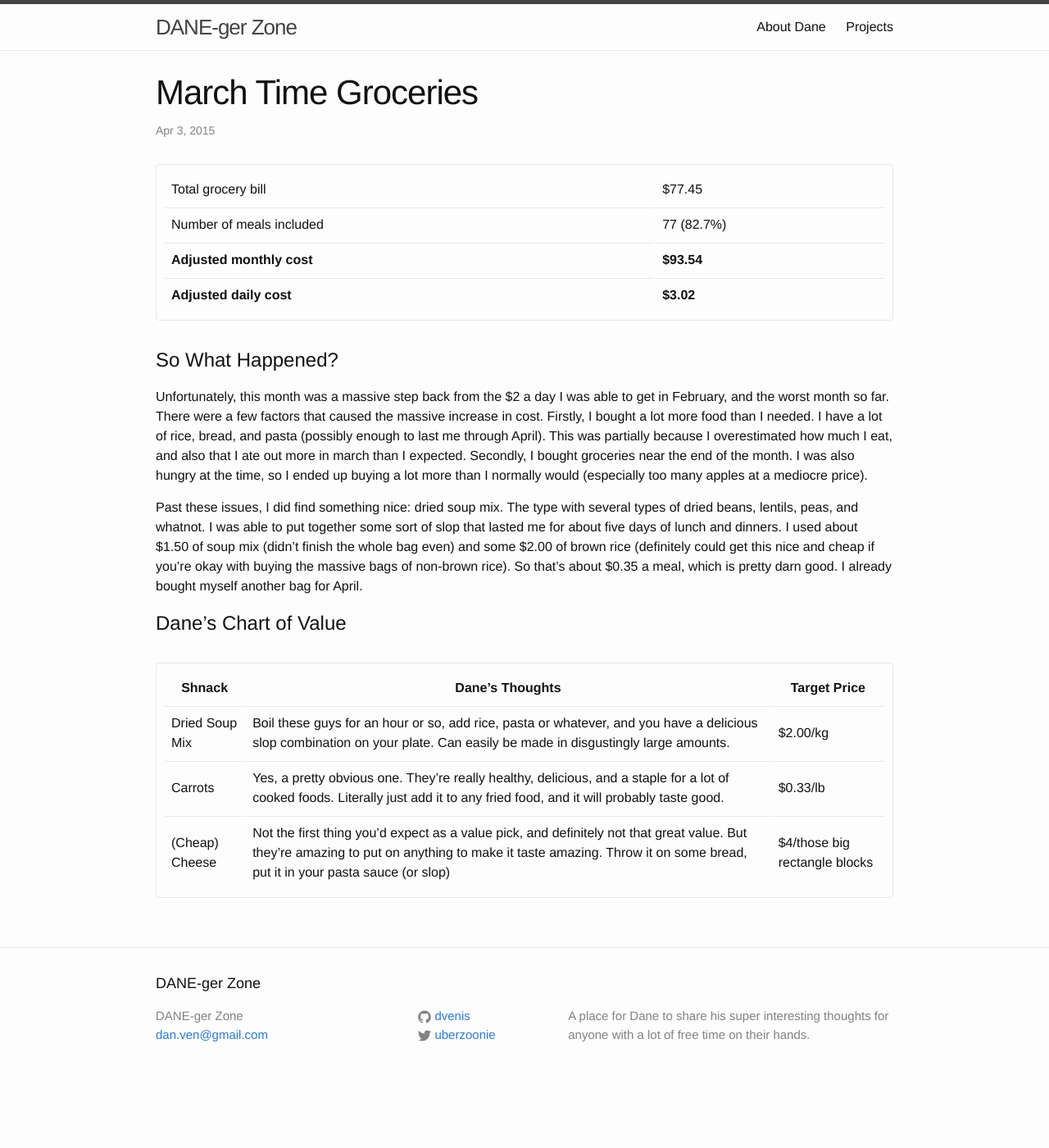
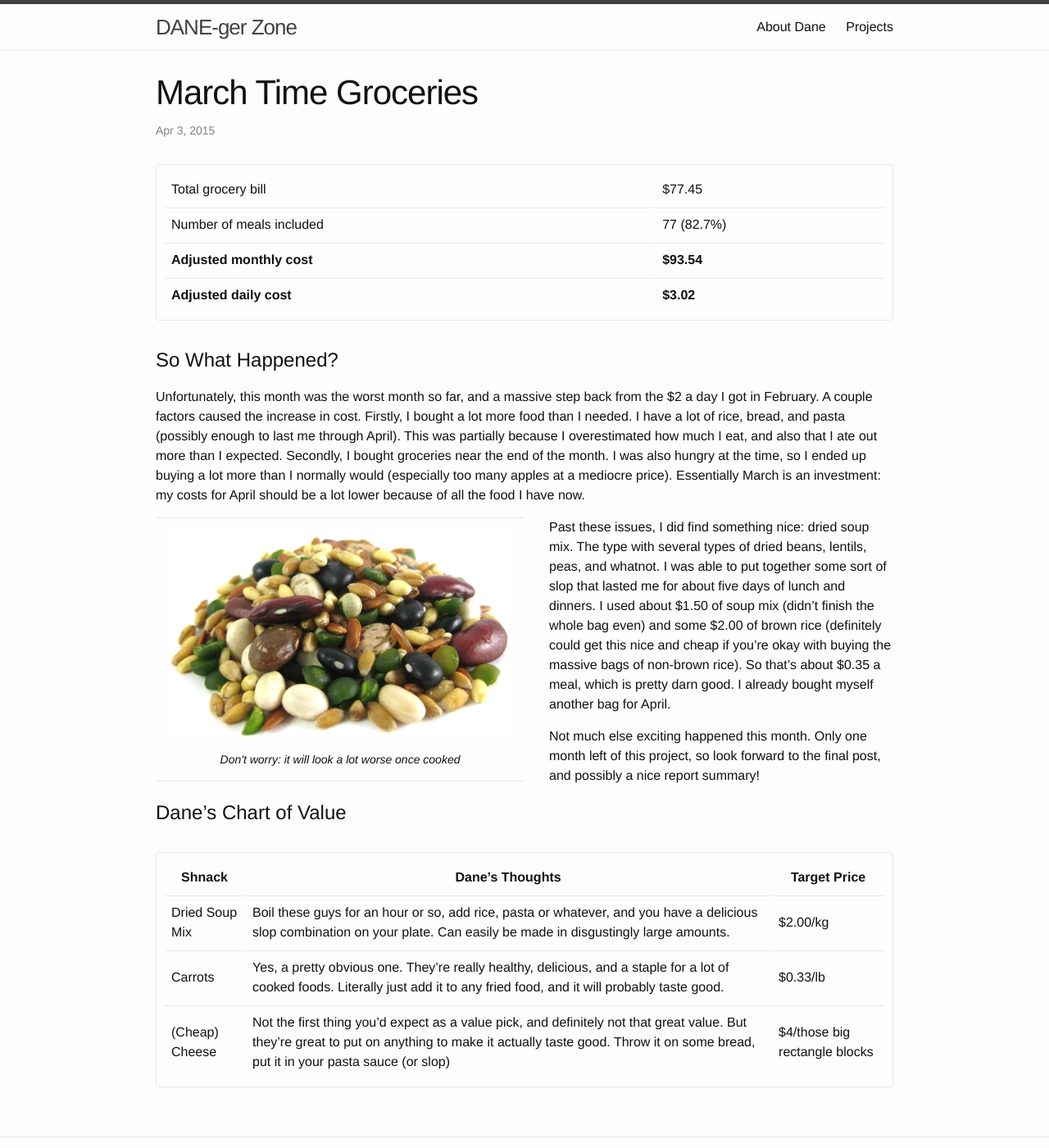
Before and after one commit to dvenis/dvenis.github.io, a Jekyll site: the page built from _posts/2015-04-02-march-time-groceries.md, in a window 1280 px wide and 1400 px high. Shown: the whole window at 82% size. Built offline with Jekyll 4.4.1, drawn with Linux system fonts in a browser that asks for light colours.

Commit message:
Added an image to the pairl post, and edited some of the content.

```diff
--- a/_posts/2015-04-02-march-time-groceries.md
+++ b/_posts/2015-04-02-march-time-groceries.md
@@ -12,9 +12,14 @@ tags: grocerychallenge research cheap project
 
 #So What Happened?
 
-Unfortunately, this month was a massive step back from the $2 a day I was able to get in February, and the worst month so far. There were a few factors that caused the massive increase in cost. Firstly, I bought a lot more food than I needed. I have a lot of rice, bread, and pasta (possibly enough to last me through April). This was partially because I overestimated how much I eat, and also that I ate out more in march than I expected. Secondly, I bought groceries near the end of the month. I was also hungry at the time, so I ended up buying a lot more than I normally would (especially too many apples at a mediocre price).
+Unfortunately, this month was the worst month so far, and a massive step back from the $2 a day I got in February. A couple factors caused the increase in cost. Firstly, I bought a lot more food than I needed. I have a lot of rice, bread, and pasta (possibly enough to last me through April). This was partially because I overestimated how much I eat, and also that I ate out more than I expected. Secondly, I bought groceries near the end of the month. I was also hungry at the time, so I ended up buying a lot more than I normally would (especially too many apples at a mediocre price). Essentially March is an investment: my costs for April should be a lot lower because of all the food I have now.
+
+{:.medium .left}
+{% include image.html url="/img/soup-mix.jpg" caption="Don't worry: it will look a lot worse once cooked" %}
 
 Past these issues, I did find something nice: dried soup mix. The type with several types of dried beans, lentils, peas, and whatnot. I was able to put together some sort of slop that lasted me for about five days of lunch and dinners. I used about $1.50 of soup mix (didn't finish the whole bag even) and some $2.00 of brown rice (definitely could get this nice and cheap if you're okay with buying the massive bags of non-brown rice). So that's about $0.35 a meal, which is pretty darn good. I already bought myself another bag for April.
+
+Not much else exciting happened this month. Only one month left of this project, so look forward to the final post, and possibly a nice report summary!
 
 #Dane's Chart of Value
 
@@ -23,4 +28,4 @@ Past these issues, I did find something nice: dried soup mix. The type with seve
 |-----------------|-----------------|--------------|
 | Dried Soup Mix | Boil these guys for an hour or so, add rice, pasta or whatever, and you have a delicious slop combination on your plate. Can easily be made in disgustingly large amounts. | $2.00/kg |
 | Carrots | Yes, a pretty obvious one. They're really healthy, delicious, and a staple for a lot of cooked foods. Literally just add it to any fried food, and it will probably taste good. | $0.33/lb |
-| (Cheap) Cheese | Not the first thing you'd expect as a value pick, and definitely not that great value. But they're amazing to put on anything to make it taste amazing. Throw it on some bread, put it in your pasta sauce (or slop) | $4/those big rectangle blocks |
+| (Cheap) Cheese | Not the first thing you'd expect as a value pick, and definitely not that great value. But they're great to put on anything to make it actually taste good. Throw it on some bread, put it in your pasta sauce (or slop) | $4/those big rectangle blocks |
```
Also changed, not shown: img/soup-mix.jpg (added), 1 other file.
